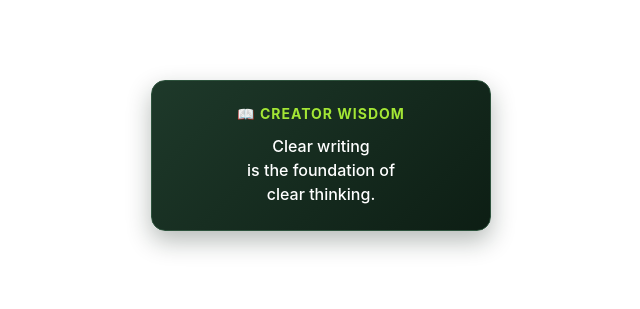
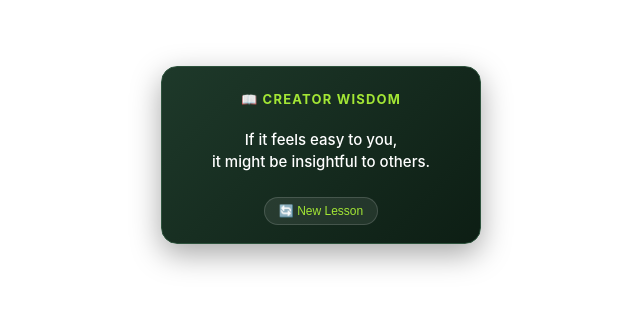
Before and after one commit to jasmeetjolly45-cmd/creator-wisdom-widget, a plain HTML site: page index.html in a window 1280 px wide. Shown: the part 245-554 px from the top of the page, without its empty margins (319-959 px from the left). Drawn offline with Linux system fonts and the light colour scheme.

Commit message:
Update index.html

```diff
--- a/index.html
+++ b/index.html
@@ -5,42 +5,88 @@
     <meta name="viewport" content="width=device-width, initial-scale=1.0">
     <title>Creator Wisdom Widget</title>
     <style>
-        body {
-            background-color: transparent; /* Ensures no white background around the box */
+        /* Force html and body to match dark/light theme transparently */
+        html, body {
+            background: transparent !important;
             margin: 0;
+            padding: 0;
+            width: 100%;
+            height: 100vh;
             display: flex;
             justify-content: center;
             align-items: center;
-            height: 100vh;
             font-family: -apple-system, BlinkMacSystemFont, "Segoe UI", Roboto, Helvetica, Arial, sans-serif;
+            overflow: hidden;
         }
+
+        /* If Notion forces iframe background, force it to blend in dark mode */
+        @media (prefers-color-scheme: dark) {
+            html, body {
+                background-color: #191919 !important; /* Notion dark mode background color */
+            }
+        }
+
         .box {
             /* Forest green gradient styling */
             background: linear-gradient(135deg, #1e392a 0%, #0d1e14 100%);
             width: 100%;
-            max-width: 340px;
-            padding: 24px 28px;
-            border-radius: 14px;
+            max-width: 320px;
+            padding: 24px 24px 18px 24px;
+            border-radius: 16px;
             text-align: center;
             color: #ffffff;
             box-sizing: border-box;
-            box-shadow: 0 10px 25px rgba(13, 30, 20, 0.3);
+            box-shadow: 0 10px 30px rgba(0, 0, 0, 0.35);
             border: 1px solid #2d523c;
+            display: flex;
+            flex-direction: column;
+            align-items: center;
         }
+
         .title {
-            font-size: 14px;
+            font-size: 13px;
             font-weight: 700;
-            letter-spacing: 1px;
+            letter-spacing: 1.2px;
             text-transform: uppercase;
-            color: #a3e635; /* Subtle accent green for the header */
-            margin-bottom: 12px;
+            color: #a3e635; /* Accent green */
+            margin-bottom: 14px;
         }
+
         .wisdom-text {
-            font-size: 16px;
+            font-size: 15px;
             line-height: 1.5;
             font-weight: 500;
             color: #ffffff;
-            white-space: pre-line; /* Preserves line breaks in lessons */
+            white-space: pre-line;
+            min-height: 60px; /* Prevents box jumping on short lessons */
+            display: flex;
+            align-items: center;
+            justify-content: center;
+        }
+
+        /* Subtle Refresh Button */
+        .refresh-btn {
+            background: rgba(255, 255, 255, 0.08);
+            border: 1px solid rgba(255, 255, 255, 0.15);
+            color: #a3e635;
+            padding: 6px 14px;
+            border-radius: 20px;
+            font-size: 12px;
+            cursor: pointer;
+            margin-top: 16px;
+            transition: all 0.2s ease;
+            display: inline-flex;
+            align-items: center;
+            gap: 6px;
+        }
+
+        .refresh-btn:hover {
+            background: rgba(255, 255, 255, 0.18);
+            transform: scale(1.05);
+        }
+
+        .refresh-btn:active {
+            transform: scale(0.95);
         }
     </style>
 </head>
@@ -49,10 +95,12 @@
     <div class="box">
         <div class="title">📖 Creator Wisdom</div>
         <div class="wisdom-text" id="wisdom">Loading...</div>
+        <button class="refresh-btn" onclick="getNewLesson()">
+            🔄 New Lesson
+        </button>
     </div>
 
     <script>
-        // Add or edit your tiny lessons here!
         const lessons = [
             "Your first 100 posts\nteach you more than\nyour first 100 ideas.",
             "Consistency beats intensity.\nShow up every day.",
@@ -62,9 +110,21 @@
             "Clear writing\nis the foundation of\nclear thinking."
         ];
 
-        // Pick a random lesson on page refresh
-        const randomIndex = Math.floor(Math.random() * lessons.length);
-        document.getElementById('wisdom').innerText = lessons[randomIndex];
+        let currentIndex = -1;
+
+        function getNewLesson() {
+            let randomIndex;
+            // Ensure we don't repeat the exact same lesson twice in a row when clicking refresh
+            do {
+                randomIndex = Math.floor(Math.random() * lessons.length);
+            } while (randomIndex === currentIndex && lessons.length > 1);
+
+            currentIndex = randomIndex;
+            document.getElementById('wisdom').innerText = lessons[currentIndex];
+        }
+
+        // Run once on initial load
+        getNewLesson();
     </script>
 
 </body>
```
